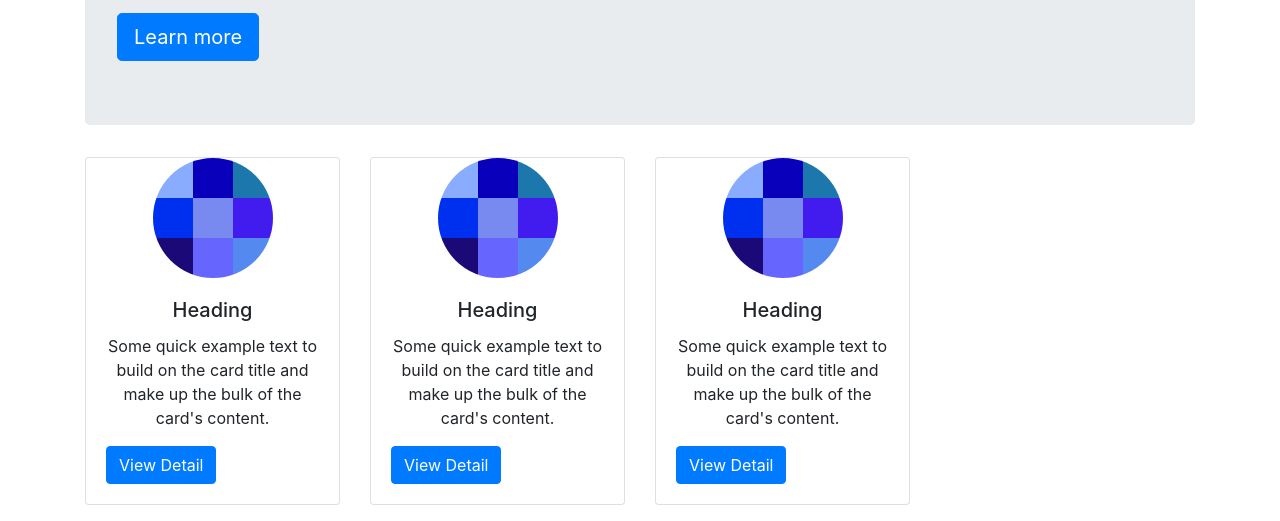
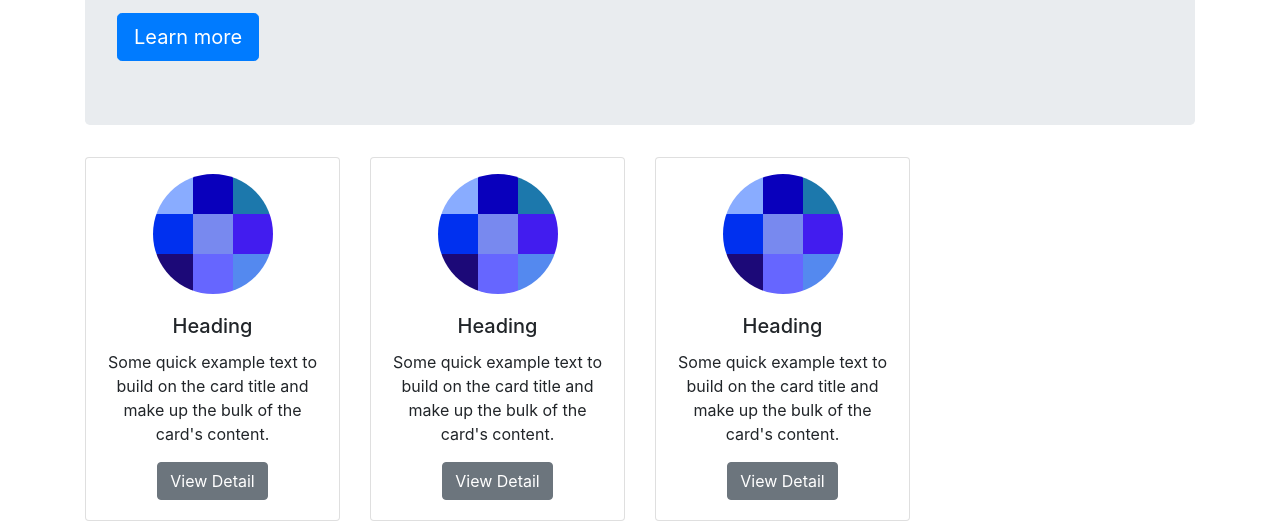
Before and after one commit to fajaragngn/lab6web, a plain HTML site: page lab6_css_framework/index.html in a window 1280 px wide. Shown: the part 439-960 px from the top of the page. Drawn offline with nearby package versions, Linux system fonts and the light colour scheme.

Commit message:
rebuilding site Thu Apr 14 20:06:41 WIB 2022

```diff
--- a/lab6_css_framework/index.html
+++ b/lab6_css_framework/index.html
@@ -53,32 +53,32 @@
 <!--CARDS-->
 <div class="row">
   <div class="col">
-  <div class="card">
+  <div class="card pt-3">
 	  <img src="120px.png" class="card-img-top rounded-circle" alt="...">
 	  <div class="card-body">
 	    <h5 class="card-title text-center">Heading</h5>
-	    <p class="card-text text-center">Some quick example text to build on the card title and make up the bulk of the card's content.</p>
-	    <a href="#" class="btn btn-primary">View Detail</a>
+	    <p class="card-text text-center">Some quick example text to build on the card title and make up the bulk of the card's content.
+	    <a href="#" class="btn btn-secondary mt-3">View Detail</a></p>
 	  </div>
 	</div>
   </div>
   <div class="col">
-   	<div class="card">
+   	<div class="card pt-3">
 	  <img src="120px.png" class="card-img-top rounded-circle" alt="...">
 	  <div class="card-body">
 	    <h5 class="card-title text-center">Heading</h5>
-	    <p class="card-text text-center">Some quick example text to build on the card title and make up the bulk of the card's content.</p>
-	    <a href="#" class="btn btn-primary">View Detail</a>
+	    <p class="card-text text-center">Some quick example text to build on the card title and make up the bulk of the card's content.
+	    <a href="#" class="btn btn-secondary mt-3">View Detail</a></p>
 	  </div>
 	</div>
   </div>
   <div class="col">
-   	<div class="card">
+   	<div class="card pt-3">
 	  <img src="120px.png" class="card-img-top rounded-circle" alt="...">
 	  <div class="card-body">
 	    <h5 class="card-title text-center">Heading</h5>
-	    <p class="card-text text-center">Some quick example text to build on the card title and make up the bulk of the card's content.</p>
-	    <a href="#" class="btn btn-primary">View Detail</a>
+	    <p class="card-text text-center">Some quick example text to build on the card title and make up the bulk of the card's content.
+	    <a href="#" class="btn btn-secondary mt-3">View Detail</a></p>
 	  </div>
 	</div>
   </div>
```
Also changed, not shown: 1 other file.
